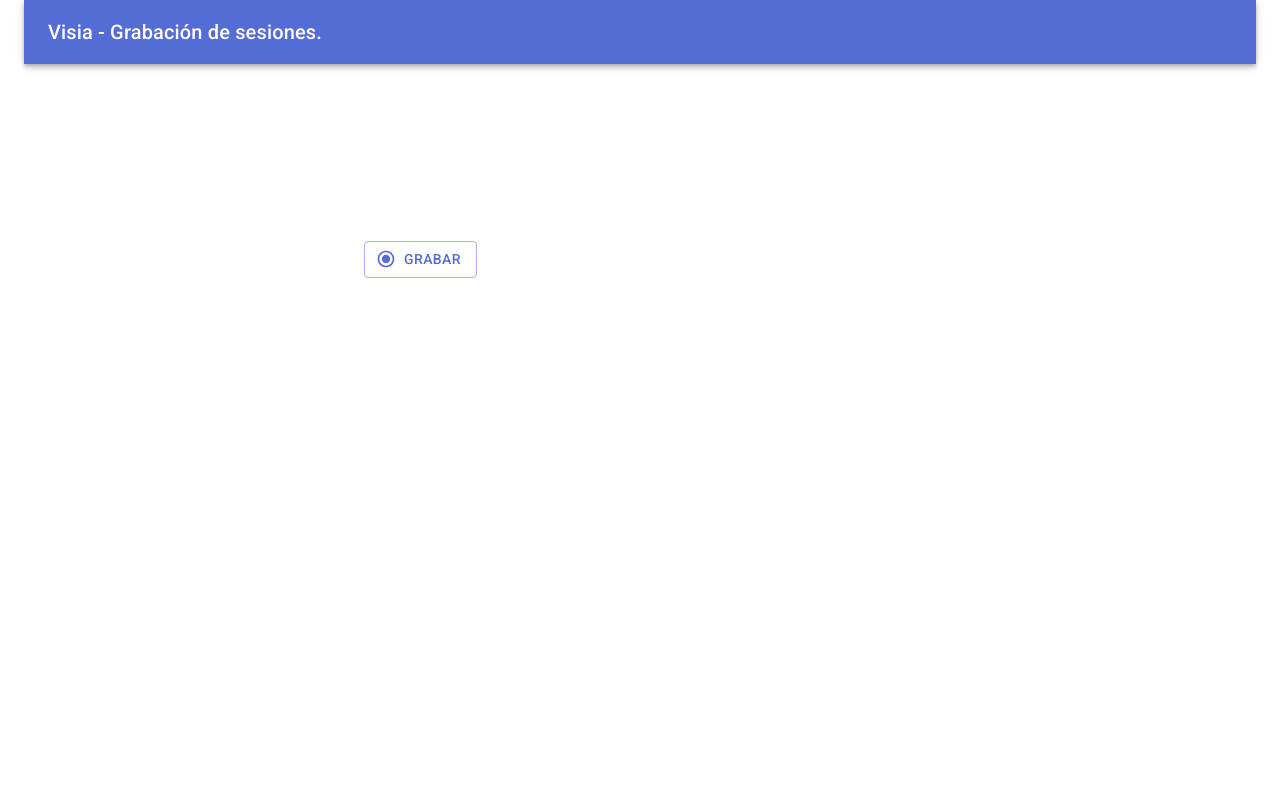
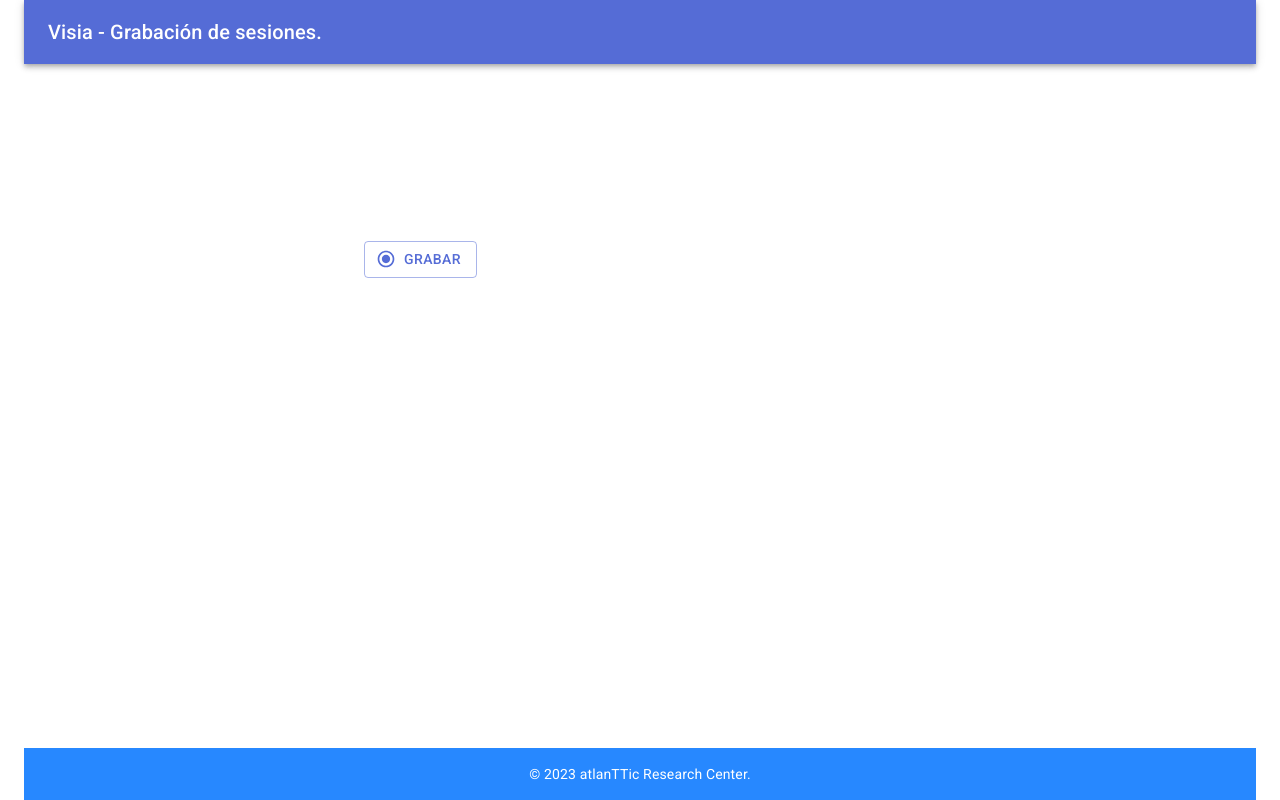
Before and after one commit to JMasr/visia-material-vite-ts, a React (Vite) app: page / in a window 1280 px wide. Built offline with nearby package versions, Linux system fonts and the light colour scheme; no server answers.

Commit message:
Adding a Footer.

```diff
--- /dev/null
+++ b/src/components/Footer.tsx
@@ -0,0 +1,22 @@
+import React from "react";
+import { Box, Typography } from "@mui/material";
+
+const Footer: React.FC = () => {
+  return (
+    <Box
+      sx={{
+        backgroundColor: "#2788ff",
+        color: "white",
+        textAlign: "center",
+        py: 2,
+        mt: "auto",
+      }}
+    >
+      <Typography variant="body2">
+        {`© ${new Date().getFullYear()} atlanTTic Research Center.`}
+      </Typography>
+    </Box>
+  );
+};
+
+export default Footer;
--- a/src/screen/Record.tsx
+++ b/src/screen/Record.tsx
@@ -5,6 +5,9 @@ import {
   Stack,
   TextField,
   Typography,
+  TableFooter,
+  TableContainer,
+  Table,
 } from "@mui/material";
 import React, { useEffect, useRef, useState } from "react";
 import RadioButtonCheckedIcon from "@mui/icons-material/RadioButtonChecked";
@@ -12,6 +15,8 @@ import Header from "../components/Header";
 import { logEvent } from "../api/backendLog";
 import "../App.css";
 import BackendHandler from "../api/backendHandler";
+import Swal from "sweetalert2";
+import Footer from "../components/Footer";
 
 interface RecordProps {
   backendHandler: BackendHandler;
@@ -31,7 +36,38 @@ const Record: React.FC<RecordProps> = ({ backendHandler }) => {
   const mediaRecorderRef = useRef<MediaRecorder | null>(null);
   const chunksRef = useRef<Blob[]>([]);
 
+  // Render the component
+  const [crdId, setCrdId] = useState<string | null>(null);
+  const [patientId, setPatientId] = useState<string | null>(null);
+
   const startRecording = async () => {
+    // Get the text fields
+    const crdTextField = document.getElementById(
+      "textField-crd"
+    ) as HTMLInputElement;
+    const patientTextField = document.getElementById(
+      "textField-patient"
+    ) as HTMLInputElement;
+    // Check if the text fields are empty
+    if (crdTextField.value === "" || patientTextField.value === "") {
+      // Alert the user
+      Swal.fire({
+        title: "Alerta!",
+        text: "Por favor, introduzca los datos de la sesión.",
+        icon: "warning",
+        confirmButtonText: "Vale",
+      });
+
+      // Console log the event
+      await backendHandler.addLogFrontEnd(
+        "Recording started - Empty text fields",
+        true
+      );
+      console.log("Empty text fields");
+      return;
+    }
+
+    // All good, start recording
     try {
       // Console log the event
       await backendHandler.addLogFrontEnd("Recording started", true);
@@ -110,9 +146,11 @@ const Record: React.FC<RecordProps> = ({ backendHandler }) => {
         backendHandler.addLogFrontEnd("Download link clicked", true);
 
         // Send the video to the server
-        const patientId = "patient_test";
-        const medId = "med_test";
-        sendVideoToServer(blob, patientId, medId);
+        const response = backendHandler.sendVideoToServer(
+          crdId!,
+          patientId!,
+          blob
+        );
 
         // Empty the chunks array
         chunksRef.current = [];
@@ -149,40 +187,6 @@ const Record: React.FC<RecordProps> = ({ backendHandler }) => {
     }${remainingSeconds}`;
   };
 
-  const sendVideoToServer = async (
-    videoBlob: Blob,
-    patientId: string,
-    medId: string
-  ) => {
-    // Prepare the payload and send it to the server
-    const date = new Date().toLocaleString();
-    const videoName = "sesion_" + patientId + "_" + date + "_.webm";
-
-    const payload = new FormData();
-    payload.append("patient_id", patientId);
-    payload.append("med_id", medId);
-    payload.append("video", videoBlob, videoName);
-    payload.append("date", date);
-
-    // try {
-    //   const response = await fetch("http://localhost:5000/sendVideo", {
-    //     method: "POST",
-    //     body: payload,
-    //   });
-
-    //   if (!response.ok) {
-    //     throw new Error("Failed to send video to the server");
-    //   }
-
-    //   const data = await response.json();
-    //   console.log("Video sent successfully:", data);
-    //   logEvent("Video sent to server", true);
-    // } catch (error) {
-    //   console.error("Error sending video to the server:", error);
-    //   logEvent("Video sent to server", false);
-    // }
-  };
-
   useEffect(() => {
     const startStream = async () => {
       try {
@@ -207,10 +211,6 @@ const Record: React.FC<RecordProps> = ({ backendHandler }) => {
       }
     };
   }, []);
-
-  // Render the component
-  const [crdId, setCrdId] = useState<string | null>(null);
-  const [patientId, setPatientId] = useState<string | null>(null);
 
   useEffect(() => {
     const fetchData = async () => {
@@ -261,7 +261,14 @@ const Record: React.FC<RecordProps> = ({ backendHandler }) => {
   }, []);
 
   return (
-    <Container maxWidth="xl">
+    <Container
+      maxWidth="xl"
+      style={{
+        display: "flex",
+        flexDirection: "column",
+        minHeight: "100vh", // Ensure the container takes full height of the viewport
+      }}
+    >
       <Header />
       <Container maxWidth="sm" className="container">
         <div>
@@ -323,6 +330,7 @@ const Record: React.FC<RecordProps> = ({ backendHandler }) => {
             </Stack>
           )}
       </Container>
+      <Footer />
     </Container>
   );
 };
```
